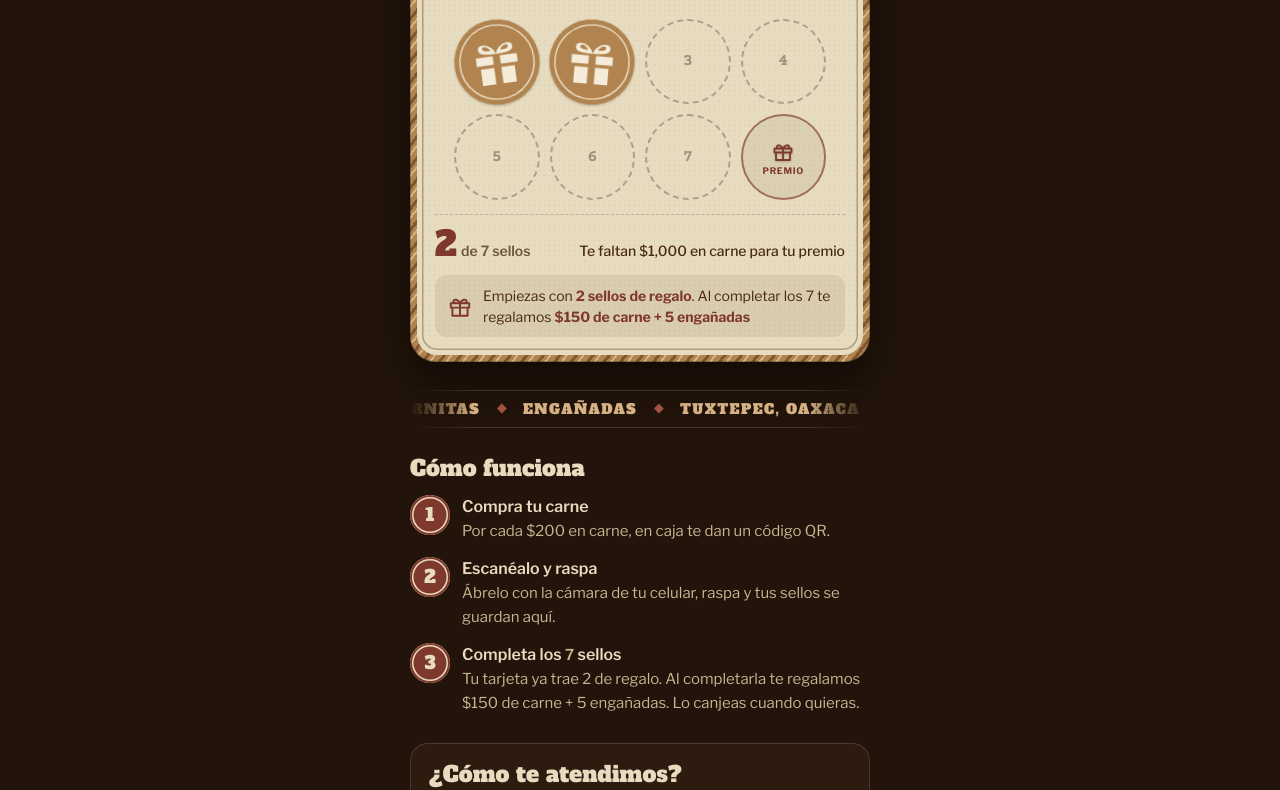
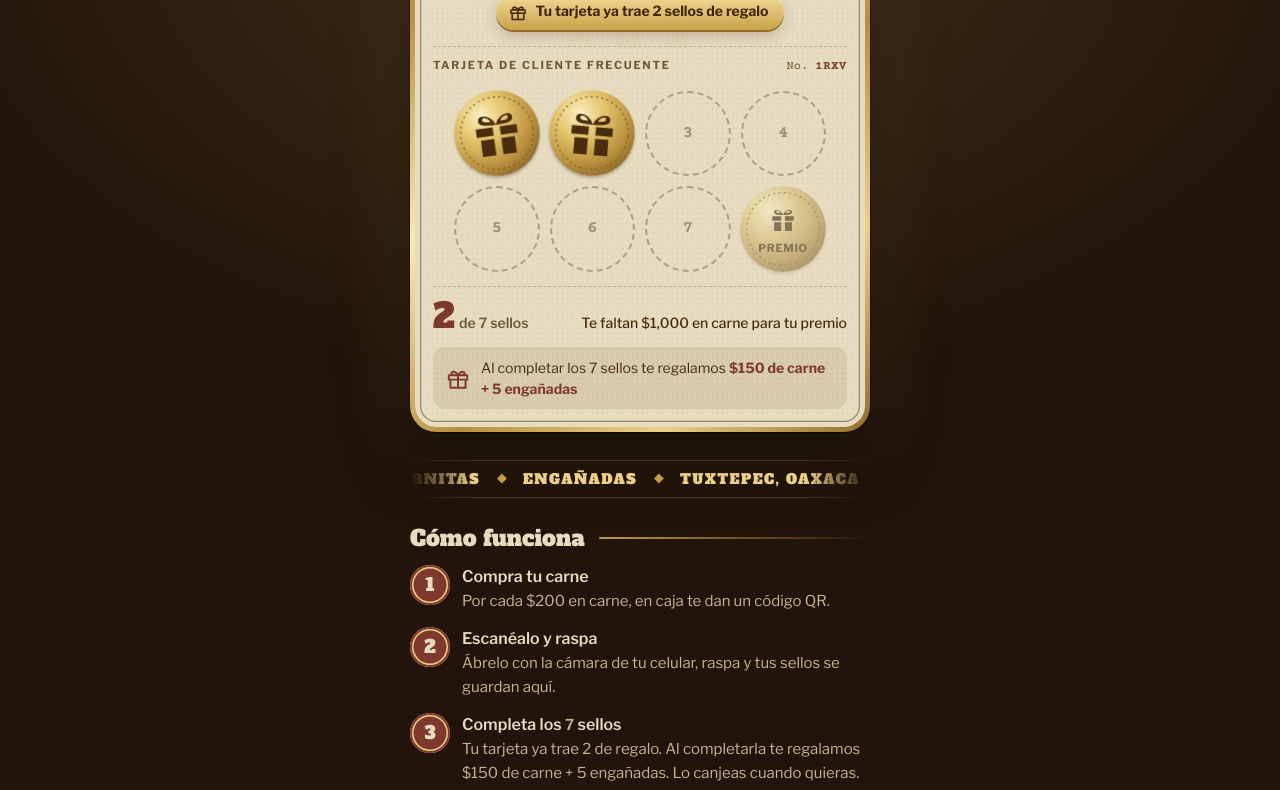
Before and after one commit to carnitaselsaurin/carnitaselsaurin.github.io, a plain HTML site: page index.html in a window 1280 px wide. Shown: the part 436-1226 px from the top of the page. Drawn offline with nearby package versions, Linux system fonts and the light colour scheme.

Commit message:
Marco dorado y primera vista más llamativa
- Se quita el borde de rayas (se veía rosado) y la tarjeta lleva ahora un
  marco dorado con un destello que lo recorre.
- Titular "Junta 7 sellos y llévate carnitas gratis" y aviso de los 2 sellos
  de regalo justo debajo del logo, con rayos de cartel antiguo detrás.
- Sellos de regalo y medalla del premio como monedas doradas; el sello del
  cerdito lleva aro dorado.
- Tonos ocre cambiados por dorado en toda la página.

Co-Authored-By: Claude Fable 5.2 <noreply@anthropic.com>
Claude-Session: https://claude.ai/code/session_01JtZswiCfbt373M9ZJwwaA5

```diff
--- a/index.html
+++ b/index.html
@@ -27,17 +27,17 @@
   --tinta: #47290f;
   --tinta-2: #6e563b;
   --guinda: #7f392c;
-  --guinda-2: #a05240;
+  --guinda-2: #934433;
   --guinda-osc: #5b241a;
-  --oro: #b0834f;
-  --oro-claro: #d5b183;
-  --oro-osc: #80582f;
+  --oro: #c39a45;
+  --oro-claro: #ecd08a;
+  --oro-osc: #8f6c2a;
   --texto: #efe4c9;
   --texto-2: #c8b592;
   --ok: #2f6f45;
   --ok-fondo: #dde8d0;
   --mal: #9c2b17;
-  --mal-fondo: #f2dbc6;
+  --mal-fondo: #efe0c2;
   --f-display: "Alfa Slab One", Rockwell, "Roboto Slab", Georgia, serif;
   --f-texto: "Libre Franklin", "Helvetica Neue", Arial, sans-serif;
   --f-mono: "Courier Prime", "Courier New", Courier, monospace;
@@ -47,7 +47,8 @@
 html, body { min-height: 100%; }
 body {
   background-color: var(--fondo);
-  background-image: radial-gradient(120% 55% at 50% -12%, rgba(176, 131, 79, 0.24), transparent 62%);
+  background-image: radial-gradient(115% 44% at 50% -6%, rgba(150, 56, 38, 0.5), transparent 68%), radial-gradient(80% 34% at 50% 20%, rgba(195, 154, 69, 0.2), transparent 72%);
+  background-repeat: no-repeat;
   color: var(--texto);
   font: 400 16px/1.5 var(--f-texto);
   padding-left: max(16px, env(safe-area-inset-left, 0px));
@@ -76,25 +77,37 @@ button { font: inherit; color: inherit; }
 .aviso-prueba b { color: var(--oro-claro); font-weight: 600; }
 .aviso-guardado { background: var(--mal-fondo); color: var(--mal); border-radius: 14px; padding: 12px 14px; font-size: 14px; font-weight: 500; }
 
-/* ---------- Tarjeta de cartulina ---------- */
+/* ---------- Tarjeta de cartulina con marco dorado (un destello lo recorre cada tanto) ---------- */
 .cuerda {
-  padding: 7px;
+  position: relative; overflow: hidden;
+  padding: 5px;
   border-radius: 26px;
-  background: repeating-linear-gradient(-52deg, var(--oro-osc) 0 3px, var(--oro) 3px 8px, var(--oro-claro) 8px 10px, var(--oro) 10px 13px);
-  box-shadow: 0 22px 44px rgba(0, 0, 0, 0.45), inset 0 0 0 1px rgba(0, 0, 0, 0.25);
+  background: linear-gradient(135deg, #8f6c2a 0%, #ecd08a 16%, #b88f3c 32%, #f8eab4 50%, #b88f3c 68%, #ecd08a 84%, #8f6c2a 100%);
+  box-shadow: 0 0 0 1px rgba(0, 0, 0, 0.4), 0 26px 60px rgba(0, 0, 0, 0.55), 0 0 80px rgba(195, 154, 69, 0.24);
 }
+.cuerda::after { content: ""; position: absolute; inset: -60% -20%; background: linear-gradient(105deg, transparent 46%, rgba(255, 255, 255, 0.9) 50%, transparent 54%); transform: translateX(-70%); animation: destello 7s ease-in-out 3.2s infinite; pointer-events: none; }
+@keyframes destello { 0%, 62% { transform: translateX(-70%); } 100% { transform: translateX(70%); } }
 .carton {
-  position: relative;
-  border-radius: 20px;
+  position: relative; z-index: 1; overflow: hidden;
+  border-radius: 21px;
   background-color: var(--crema);
   background-image: radial-gradient(circle at 16% 8%, rgba(255, 255, 255, 0.34), transparent 42%), radial-gradient(rgba(71, 41, 15, 0.06) 0.8px, transparent 1.1px);
   background-size: auto, 5px 5px;
   color: var(--tinta);
   padding: 20px 18px 18px;
-  box-shadow: inset 0 0 0 5px var(--crema), inset 0 0 0 6.5px rgba(93, 58, 28, 0.4);
+  box-shadow: inset 0 0 0 5px var(--crema), inset 0 0 0 6.2px rgba(71, 41, 15, 0.5);
   display: flex; flex-direction: column; gap: 14px;
   color-scheme: light;
 }
+.carton > :not(.sr) { position: relative; z-index: 1; }
+/* Rayos de cartel antiguo detrás del logo, girando muy despacio */
+.carton > .logo-zona { z-index: 0; display: grid; place-items: center; }
+.rayos { position: absolute; left: 50%; top: 50%; width: 660px; height: 660px; margin: -330px 0 0 -330px; border-radius: 50%; background: repeating-conic-gradient(from 0deg, rgba(143, 108, 42, 0.17) 0deg 5deg, transparent 5deg 10deg); -webkit-mask-image: radial-gradient(circle, #000 14%, transparent 64%); mask-image: radial-gradient(circle, #000 14%, transparent 64%); animation: girar 90s linear infinite; pointer-events: none; }
+@keyframes girar { to { transform: rotate(360deg); } }
+.oferta { font: clamp(25px, 7.4vw, 31px)/1.06 var(--f-display); color: var(--tinta); text-align: center; text-wrap: balance; }
+.oferta b { font-weight: 400; color: var(--guinda); }
+.oferta-regalo { align-self: center; display: inline-flex; align-items: center; gap: 8px; font-weight: 700; font-size: 14px; line-height: 1.2; color: #3d2607; background: linear-gradient(180deg, #f3dc98, #c9a24a); border-radius: 999px; padding: 8px 16px 8px 12px; box-shadow: inset 0 1px 0 rgba(255, 255, 255, 0.55), 0 2px 0 #8f6c2a, 0 6px 14px rgba(71, 41, 15, 0.22); margin-bottom: 2px; }
+.oferta-regalo svg { width: 20px; height: 20px; flex: none; }
 .carton.golpe { animation: golpe 0.35s ease; }
 .carton-cab { display: flex; justify-content: space-between; align-items: baseline; gap: 8px; }
 .carton-eyebrow { font: 700 11px/1.2 var(--f-texto); letter-spacing: 0.16em; text-transform: uppercase; color: var(--tinta-2); }
@@ -104,7 +117,7 @@ button { font: inherit; color: inherit; }
 
 /* ---------- Logo animado (cada parte del logo es una capa del mismo tamaño) ---------- */
 @property --giro { syntax: "<angle>"; inherits: false; initial-value: 360deg; }
-.logo { position: relative; width: min(80%, 290px); aspect-ratio: 921 / 1070; margin: 0 auto; cursor: pointer; -webkit-user-select: none; user-select: none; -webkit-touch-callout: none; }
+.logo { position: relative; z-index: 1; width: min(70%, 240px); aspect-ratio: 921 / 1070; margin: 0 auto; cursor: pointer; -webkit-user-select: none; user-select: none; -webkit-touch-callout: none; }
 .logo img { position: absolute; inset: 0; width: 100%; height: 100%; display: block; pointer-events: none; }
 .logo.espera img { opacity: 0; }
 .logo.anima .c-arco { animation: lg-caer 0.7s cubic-bezier(0.2, 0.9, 0.3, 1.2) both; }
@@ -138,14 +151,13 @@ button { font: inherit; color: inherit; }
 .sellos { list-style: none; margin: 4px auto 0; padding: 0; display: grid; grid-template-columns: repeat(var(--cols, 4), minmax(0, 1fr)); gap: 10px; width: 100%; max-width: 372px; }
 .sello { aspect-ratio: 1; max-width: 100%; border-radius: 50%; display: grid; place-items: center; position: relative; border: 2px dashed rgba(59, 36, 22, 0.32); }
 .sello .num { font: 700 17px/1 var(--f-mono); color: rgba(59, 36, 22, 0.4); }
-.sello.meta { border-style: solid; border-color: rgba(127, 57, 44, 0.65); background: rgba(93, 58, 28, 0.07); }
-.sello .meta-in { display: flex; flex-direction: column; align-items: center; gap: 3px; }
-.sello .meta-in svg { width: 24px; height: 24px; color: var(--guinda); transform: none; opacity: 1; }
-.sello .meta-txt { font: 700 9px/1.1 var(--f-texto); letter-spacing: 0.08em; text-transform: uppercase; color: var(--guinda); text-align: center; }
-.sello.lleno { border-color: transparent; }
-.sello svg { width: 108%; height: 108%; color: var(--guinda); transform: rotate(var(--r, 0deg)); filter: drop-shadow(0 1.5px 1px rgba(59, 36, 22, 0.28)); }
-.sello.regalo svg { color: var(--oro); }
+.sello.lleno, .sello.meta { border-color: transparent; }
+.sello svg { width: 108%; height: 108%; transform: rotate(var(--r, 0deg)); filter: drop-shadow(0 2px 1.5px rgba(59, 36, 22, 0.32)); }
 .sello.nuevo svg { animation: estampar 0.5s cubic-bezier(0.2, 0.9, 0.3, 1.25) both; animation-delay: var(--d, 0ms); }
+/* La medalla del premio: apagada mientras falta, encendida al completar la tarjeta */
+.sello.meta svg { transform: none; opacity: 0.6; filter: saturate(0.8) drop-shadow(0 2px 1.5px rgba(59, 36, 22, 0.22)); animation: latir 2.6s ease-in-out infinite; }
+.sello.meta.listo svg { opacity: 1; filter: drop-shadow(0 0 7px rgba(236, 208, 138, 0.95)); }
+@keyframes latir { 0%, 100% { transform: scale(1); } 50% { transform: scale(1.06); } }
 
 .carton-pie { display: flex; align-items: baseline; justify-content: space-between; gap: 12px; flex-wrap: wrap; border-top: 1.5px dashed rgba(59, 36, 22, 0.25); padding-top: 12px; }
 .cuenta { display: flex; align-items: baseline; gap: 4px; }
@@ -166,7 +178,8 @@ button { font: inherit; color: inherit; }
 
 /* ---------- Secciones ---------- */
 .seccion { display: flex; flex-direction: column; gap: 14px; }
-.seccion-titulo { font: 22px/1.15 var(--f-display); color: var(--crema); }
+.seccion-titulo { font: 22px/1.15 var(--f-display); color: var(--crema); display: flex; align-items: center; gap: 14px; }
+.seccion-titulo::after { content: ""; flex: 1; min-width: 24px; height: 2px; border-radius: 2px; background: linear-gradient(90deg, var(--oro), rgba(195, 154, 69, 0)); }
 .seccion-sub { color: var(--texto-2); font-size: 15px; margin-top: -6px; }
 
 .boletos { list-style: none; margin: 0; padding: 0; display: flex; flex-direction: column; gap: 12px; }
@@ -187,7 +200,7 @@ button { font: inherit; color: inherit; }
 
 .pasos { list-style: none; counter-reset: paso; margin: 0; padding: 0; display: flex; flex-direction: column; gap: 14px; }
 .pasos li { counter-increment: paso; display: grid; grid-template-columns: 40px minmax(0, 1fr); gap: 12px; align-items: start; }
-.pasos li::before { content: counter(paso); width: 40px; height: 40px; border-radius: 50%; display: grid; place-items: center; font: 18px/1 var(--f-display); color: var(--crema); background: var(--guinda); box-shadow: inset 0 0 0 2px var(--guinda), inset 0 0 0 3.5px var(--crema); }
+.pasos li::before { content: counter(paso); width: 40px; height: 40px; border-radius: 50%; display: grid; place-items: center; font: 18px/1 var(--f-display); color: var(--crema); background: var(--guinda); box-shadow: inset 0 0 0 2px var(--guinda), inset 0 0 0 3.5px var(--oro-claro); }
 .pasos b { color: var(--crema); font-weight: 600; display: block; }
 .pasos span { color: var(--texto-2); font-size: 15px; }
 
@@ -211,7 +224,7 @@ button { font: inherit; color: inherit; }
 .btn:active { transform: translateY(1px); }
 .btn:disabled { opacity: 0.45; cursor: not-allowed; }
 .btn svg { width: 20px; height: 20px; flex: none; }
-.btn-primario { background: var(--guinda); color: var(--crema); box-shadow: 0 3px 0 var(--guinda-osc); }
+.btn-primario { background: linear-gradient(180deg, var(--guinda-2), var(--guinda)); color: var(--crema); box-shadow: 0 3px 0 var(--guinda-osc); }
 .btn-primario:hover:not(:disabled) { filter: brightness(1.08); }
 .btn-claro { background: var(--crema); color: var(--tinta); box-shadow: 0 3px 0 var(--crema-2); }
 .btn-borde { background: transparent; color: var(--crema); box-shadow: inset 0 0 0 1.5px rgba(244, 231, 207, 0.4); }
@@ -332,7 +345,7 @@ dialog.dlg[open] { display: flex; flex-direction: column; gap: 14px; animation:
 .cinta { overflow: hidden; border-block: 1px solid var(--linea); padding-block: 11px; -webkit-mask-image: linear-gradient(90deg, transparent, #000 14%, #000 86%, transparent); mask-image: linear-gradient(90deg, transparent, #000 14%, #000 86%, transparent); }
 .cinta-pista { display: flex; width: max-content; animation: cinta 30s linear infinite; }
 .cinta-pista span { display: inline-flex; align-items: center; white-space: nowrap; font: 14px/1 var(--f-display); letter-spacing: 0.1em; text-transform: uppercase; color: var(--oro-claro); }
-.cinta-pista span::after { content: ""; width: 7px; height: 7px; margin-inline: 18px; background: var(--guinda-2); transform: rotate(45deg); }
+.cinta-pista span::after { content: ""; width: 7px; height: 7px; margin-inline: 18px; background: var(--oro); transform: rotate(45deg); }
 .anim .revelar { opacity: 0; transform: translateY(22px); transition: opacity 0.7s ease, transform 0.7s cubic-bezier(0.2, 0.7, 0.2, 1); transition-delay: var(--rd, 0ms); }
 .anim .revelar.visto { opacity: 1; transform: none; }
 @keyframes estampar-grande { 0% { transform: rotate(-30deg) scale(2.2); opacity: 0; } 100% { transform: rotate(-8deg) scale(1); opacity: 1; } }
@@ -340,7 +353,7 @@ dialog.dlg[open] { display: flex; flex-direction: column; gap: 14px; animation:
 @keyframes subir { from { transform: translateY(14px); opacity: 0; } to { transform: none; opacity: 1; } }
 @media (prefers-reduced-motion: reduce) {
   *, *::before, *::after { animation-duration: 0.001ms !important; animation-delay: 0ms !important; transition-duration: 0.001ms !important; }
-  .logo img, .cinta-pista { animation: none !important; }
+  .logo img, .cinta-pista, .cuerda::after, .rayos, .sello.meta svg { animation: none !important; }
 }
 @media (min-width: 700px) { .app { padding-top: 32px; } }
 </style>
@@ -357,7 +370,9 @@ dialog.dlg[open] { display: flex; flex-direction: column; gap: 14px; animation:
 <body>
 <svg width="0" height="0" style="position:absolute" aria-hidden="true" focusable="false">
   <defs>
-    <clipPath id="recorte-sello"><circle cx="32" cy="32" r="31"/></clipPath>
+    <clipPath id="recorte-sello"><circle cx="32" cy="32" r="28.4"/></clipPath>
+    <radialGradient id="g-oro" cx="34%" cy="28%" r="78%"><stop offset="0" stop-color="#fbf0bf"/><stop offset="0.38" stop-color="#e3c36c"/><stop offset="0.78" stop-color="#b88f3c"/><stop offset="1" stop-color="#8f6c2a"/></radialGradient>
+    <radialGradient id="g-rojo" cx="36%" cy="28%" r="80%"><stop offset="0" stop-color="#a04a38"/><stop offset="0.55" stop-color="#7f392c"/><stop offset="1" stop-color="#57231a"/></radialGradient>
     <symbol id="caja-regalo" viewBox="0 0 64 64">
       <path fill-rule="evenodd" d="M32 26c-2.4-8-12.6-9.4-12.6-4.2 0 3.4 4.8 4.2 12.6 4.2Z M28.4 23.4c-1.6-3.4-5.8-4.4-5.8-2 0 1.4 2 2 5.8 2Z M32 26c2.4-8 12.6-9.4 12.6-4.2 0 3.4-4.8 4.2-12.6 4.2Z M35.6 23.4c1.6-3.4 5.8-4.4 5.8-2 0 1.4-2 2-5.8 2Z"/>
       <path d="M17 27.5h12.4v6.2H17z M34.6 27.5H47v6.2H34.6z M19.6 36h9.8v12h-9.8z M34.6 36h9.8v12h-9.8z"/>
@@ -389,6 +404,8 @@ dialog.dlg[open] { display: flex; flex-direction: column; gap: 14px; animation:
     <section class="cuerda" aria-labelledby="t-tarjeta">
       <div class="carton" id="carton">
         <h1 class="sr" id="t-tarjeta">Tarjeta de cliente frecuente de Carnitas El Saurín</h1>
+        <div class="logo-zona">
+        <div class="rayos" aria-hidden="true"></div>
         <div class="logo" id="logo" role="img" aria-label="Logo de Carnitas El Saurín, Tuxtepec, Oaxaca. Desde 1986">
           <img class="c-cuerda" src="logo/cuerda.webp" alt="" width="921" height="1070">
           <img class="c-arco" src="logo/arco.webp" alt="" width="921" height="1070">
@@ -399,7 +416,10 @@ dialog.dlg[open] { display: flex; flex-direction: column; gap: 14px; animation:
           <img class="c-cerdo" src="logo/cerdo.webp" alt="" width="921" height="1070">
           <img class="c-liston" src="logo/liston.webp" alt="" width="921" height="1070">
         </div>
+        </div>
         <script>(function () { var l = document.getElementById("logo"); if (l && !(window.matchMedia && matchMedia("(prefers-reduced-motion: reduce)").matches)) l.classList.add("espera"); })();</script>
+        <p class="oferta">Junta <span class="meta-n">7</span> sellos y llévate <b>carnitas gratis</b></p>
+        <p class="oferta-regalo txt-regalo"><svg aria-hidden="true"><use href="#regalo"/></svg><span>Tu tarjeta ya trae <span class="regalo-n">2</span> sellos de regalo</span></p>
         <div class="carton-cab">
           <p class="carton-eyebrow">Tarjeta de cliente frecuente</p>
           <span class="carton-folio">No. <b id="folio">----</b></span>
@@ -409,7 +429,7 @@ dialog.dlg[open] { display: flex; flex-direction: column; gap: 14px; animation:
           <p class="cuenta" aria-live="polite"><b id="cuenta">2</b><span id="cuenta-de">de 7 sellos</span></p>
           <p class="faltan" id="faltan">Te faltan $1,000 en carne para tu premio</p>
         </div>
-        <p class="premio-linea"><svg aria-hidden="true"><use href="#regalo"/></svg><span><span class="txt-regalo">Empiezas con <b><span class="regalo-n">2</span> sellos de regalo</b>. </span>Al completar los <span class="meta-n">7</span> te regalamos <b class="premio-nombre">$150 de carne + 5 engañadas</b></span></p>
+        <p class="premio-linea"><svg aria-hidden="true"><use href="#regalo"/></svg><span>Al completar los <span class="meta-n">7</span> sellos te regalamos <b class="premio-nombre">$150 de carne + 5 engañadas</b></span></p>
       </div>
     </section>
 
@@ -838,10 +858,12 @@ function qrSVG(text, dark, light) {
   var ROT = [-8, 5, -3, 9, -6, 4, -10, 7, -2, 6];
   var te = new TextEncoder();
   var EN_CLAUDE = !!(window.claude && typeof window.claude.use === "function") || /claude/i.test(location.hostname);
-  // Sello de compra: disco con el cerdito del logo. Sello de regalo: disco ocre con una caja de regalo.
-  var SELLO = '<svg viewBox="0 0 64 64" aria-hidden="true"><circle cx="32" cy="32" r="31" fill="currentColor"/><circle cx="32" cy="32" r="27" fill="none" stroke="#e7dcc0" stroke-width="1" opacity="0.9"/><image href="logo/cabeza.webp" x="1" y="18.5" width="62" height="36.6" clip-path="url(#recorte-sello)"/></svg>';
-  var SELLO_REGALO = '<svg viewBox="0 0 64 64" aria-hidden="true"><circle cx="32" cy="32" r="31" fill="currentColor"/><circle cx="32" cy="32" r="27" fill="none" stroke="#f4ecd8" stroke-width="1" opacity="0.9"/><use href="#caja-regalo" fill="#f4ecd8"/></svg>';
-  var CELDA_PREMIO = '<span class="meta-in"><svg viewBox="0 0 24 24" aria-hidden="true"><use href="#regalo"/></svg><span class="meta-txt">Premio</span></span>';
+  // Sello de compra: el cerdito del logo en un disco rojo con aro dorado. Sello de regalo y medalla del premio: monedas doradas.
+  var ARO = '<circle cx="32" cy="32" r="31" fill="url(#g-oro)"/>';
+  var PUNTEADO = '<circle cx="32" cy="32" r="26.4" fill="none" stroke="#7a5a1e" stroke-width="1" stroke-dasharray="1.6 2.3" opacity="0.75"/>';
+  var SELLO = '<svg viewBox="0 0 64 64" aria-hidden="true">' + ARO + '<circle cx="32" cy="32" r="28.4" fill="url(#g-rojo)"/><image href="logo/cabeza.webp" x="2.6" y="19.6" width="58.8" height="34.7" clip-path="url(#recorte-sello)"/></svg>';
+  var SELLO_REGALO = '<svg viewBox="0 0 64 64" aria-hidden="true">' + ARO + PUNTEADO + '<use href="#caja-regalo" fill="#4a2d0c"/></svg>';
+  var CELDA_PREMIO = '<svg viewBox="0 0 64 64" aria-hidden="true">' + ARO + PUNTEADO + '<g transform="translate(15.4 8.4) scale(0.52)"><use href="#caja-regalo" fill="#4a2d0c"/></g><text x="32" y="48.8" text-anchor="middle" font-family="Libre Franklin, Arial, sans-serif" font-weight="800" font-size="8" letter-spacing="0.5" fill="#4a2d0c">PREMIO</text></svg>';
   var POR_COMPRAR = CONFIG.casillas - CONFIG.regalo; // sellos de compra que completan una tarjeta
   var REGLAS = 2; // versión de las reglas (1 = tarjeta de 10 sellos sin regalo)
 
@@ -950,7 +972,7 @@ function qrSVG(text, dark, light) {
       ol.appendChild(li);
     }
     if (celdaPremio) {
-      var fin = document.createElement("li"); fin.className = "sello meta"; fin.innerHTML = CELDA_PREMIO;
+      var fin = document.createElement("li"); fin.className = "sello meta" + (comprados >= POR_COMPRAR ? " listo" : ""); fin.innerHTML = CELDA_PREMIO;
       fin.setAttribute("aria-label", "Premio al completar la tarjeta"); ol.appendChild(fin);
     }
     $("#cuenta").textContent = llenos;
```
